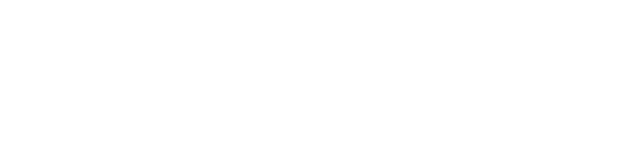
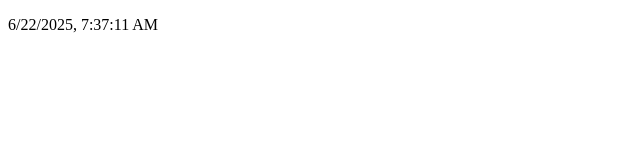
Before and after one commit to acciojob/clock-anikettikudave187, a website: page main.html in a window 1280 px wide. Shown: the whole page, without its empty margins (0-640 px from the left). Drawn offline with Linux system fonts and the light colour scheme.

Commit message:
created a submission

```diff
--- a/main.html
+++ b/main.html
@@ -8,6 +8,7 @@
 
 <body>
 	<!-- the entire body must be written by student -->
+	<p id="timer">Loading...</p>
     <script type="text/javascript" src="./script.js">
 </script>
 
--- a/script.js
+++ b/script.js
@@ -1 +1,20 @@
 //your JS code here. If required.
+function updateTimer(){
+	const timerElement=document.getElementById("timer");
+	const now=new Date();
+
+	const options = {
+    year: 'numeric',
+    month: 'numeric',
+    day: 'numeric',
+    hour: 'numeric',
+    minute: 'numeric',
+    second: 'numeric',
+    hour12: true
+  };
+
+	timerElement.textContent=now.toLocaleString("en-US",options);
+}
+
+updateTimer();
+setInterval(updateTimer,1000);
```
